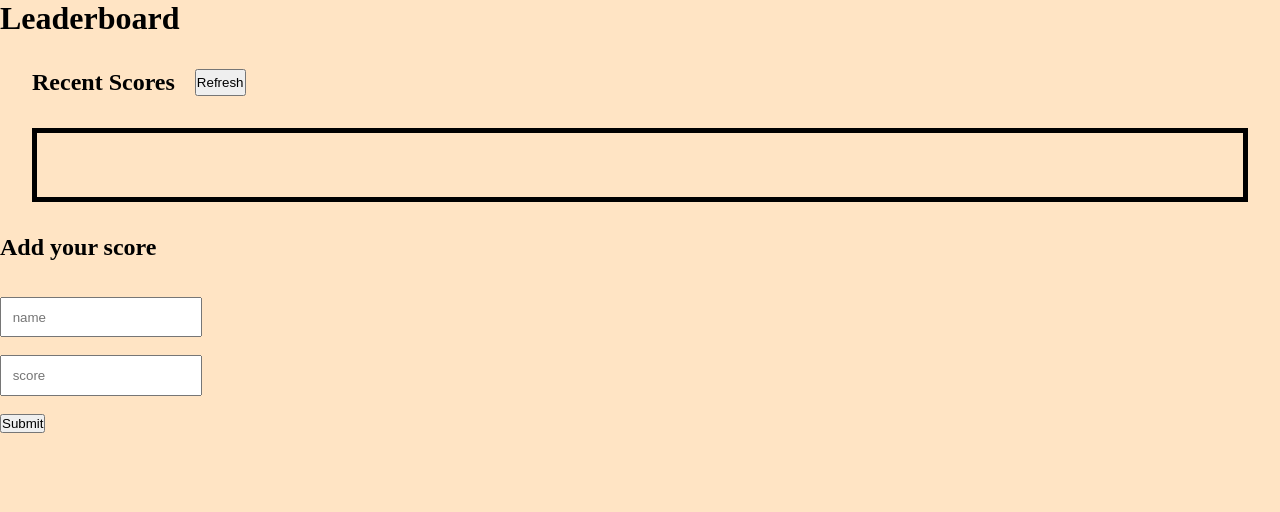
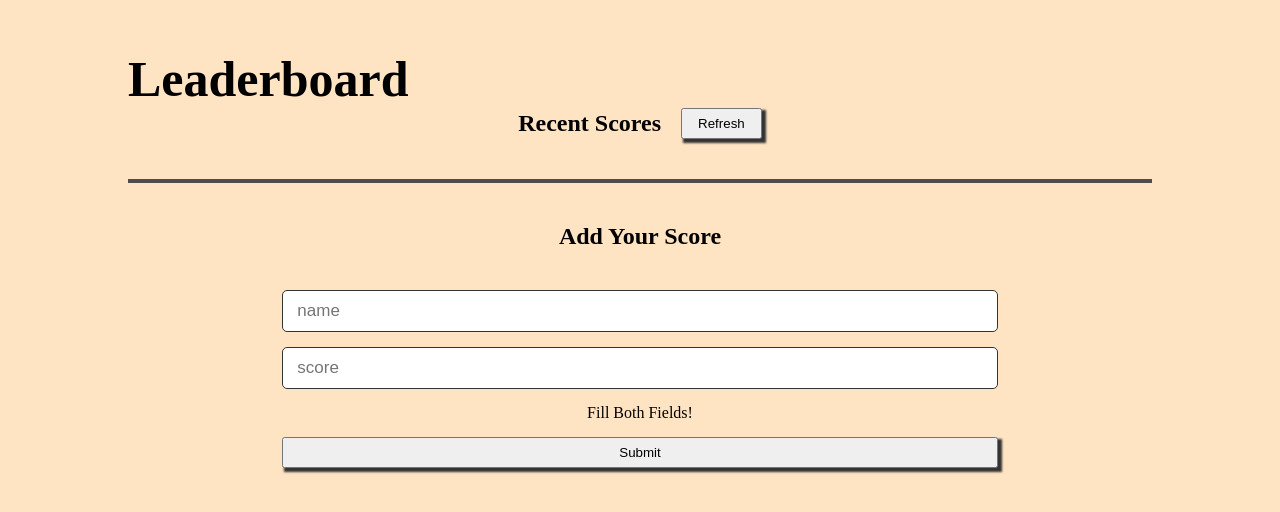
Before and after one commit to PrinceBadru/leader-board1, a website built with webpack: page src/index.html in a window 1280 px wide. Built offline with nearby package versions, Linux system fonts and the light colour scheme.

Commit message:
add final touch changes

```diff
--- a/src/index.html
+++ b/src/index.html
@@ -6,30 +6,32 @@
     <title>Wbpack Exercise</title>
 </head>
 <body>
+  <main id="lb-main">
     <h1>Leaderboard</h1>
-    <div class="board">
-        <div class="rec-scores">
-            <div class="scores1">
-                <div class="top1">
-                    <h2>Recent Scores</h2>
-                    <button class="refreshed">Refresh</button>
-                </div>
-                <div class="bottom1">
-                    <ul class="scorelist">
 
-                    </ul>
+    <div class="structure1">
+      <section class="scoressection">
+        <div class="recent-scores">
+          <h2>Recent Scores</h2>
+          <button type="submit" id="refresh">Refresh</button>
+        </div>
 
-                </div>
-            </div>
-        </div>
-        <div class="addscores1">
-            <div class="adding">
-                <h2>Add your score</h2><br><br>
-                <input class="name" type="text" placeholder="name"><br><br>
-                <input class="score" type="text" placeholder="score"><br><br>
-                <button class="add">Submit</button>
-            </div>
-        </div>
+
+          <ul id="table">
+
+          </ul>
+      </section>
+
+      <section id="form-section">
+        <h2>Add Your Score</h2>
+
+        <form id="form">
+          <input type="text" placeholder=" name" id="name">
+          <input type="number" placeholder=" score" id="score">
+          <span id="error-mesg">Fill Both Fields!</span>
+          <button type="submit" id="btn">Submit</button>
+        </form>
+      </section>
     </div>
 </body>
 </html>
--- a/src/index.js
+++ b/src/index.js
@@ -1,5 +1,23 @@
 import './style.css';
 import { added } from './module/add.js';
 
-const add = document.querySelector('.add');
-add.addEventListener('click', added);
+const refresh = document.getElementById('refresh');
+const form = document.getElementById('form');
+const gameApi = 'https://us-central1-js-capstone-backend.cloudfunctions.net/api/games/GDUN7EKtNyCRpmru02cT/scores';
+
+refresh.addEventListener('click', async () => {
+  try {
+    const data = await getScores(gameApi);
+    showScores(data.result);
+  } catch (error) {
+    console.error(error);
+  }
+});
+
+form.addEventListener('submit', (e) => {
+  e.preventDefault();
+  showError();
+  postScores(gameApi);
+});
+
+window.onload = getScores(gameApi).then((data) => showScores(data.result));
--- a/src/style.css
+++ b/src/style.css
@@ -16,29 +16,111 @@ body {
   display: block;
 }
 
-.top1 {
-  display: flex;
-  margin: 2em;
+button {
+  padding: 6px 15px;
+  box-shadow: 3px 3px 2px 1px #333;
+  transition: 300ms ease-in-out;
+  cursor: pointer;
 }
 
-.bottom1 {
-  padding: 2em;
-  margin: 2em;
-  border: 5px solid black;
+button:hover {
+  background-color: #333;
+  color: #eee;
+  transform: scale(0.98);
 }
 
-.adding {
-  display: block;
+#lb-main {
+  height: 100%;
+  width: 80%;
+  margin: 50px auto;
+  text-align: center;
+}
+
+.structure {
+  margin-top: 20px;
+}
+
+.recent-scores {
+  display: flex;
+  gap: 10px;
+  align-items: center;
+  justify-content: center;
+  margin: 0 auto;
+}
+
+#table {
+  margin: 40px 0;
+  padding: 0;
+  list-style: none;
+  border: 2px solid rgb(82, 76, 76);
+}
+
+#table li {
+  text-align: start;
+  padding: 8px 10px;
+}
+
+#table li:nth-child(even) {
+  background-color: lightgray;
+}
+
+#form-section h2 {
+  margin-bottom: 40px;
+}
+
+#form {
+  display: flex;
+  flex-direction: column;
+  gap: 15px;
+  width: 80%;
+  margin: 0 auto;
 }
 
 input {
-  padding: 0.8em;
+  padding: 7px 10px;
+  border-radius: 5px;
+  outline: none;
+  border: 1px solid #333;
+  font-size: 17px;
 }
 
-.refreshed {
-  margin-left: 1.5em;
+#error-msg {
+  color: rgb(228, 28, 28);
+  font-size: 14px;
+  font-weight: 500;
+  font-style: italic;
+  transition: all ease-in-out;
+  display: none;
 }
 
-ul {
-  list-style: none;
+#formsection button {
+  align-self: flex-end;
+  margin-top: 5px;
 }
+
+@media all and (min-width: 768px) {
+  h1 {
+    text-align: start;
+    font-size: 50px;
+  }
+
+  .structure {
+    margin-top: 60px;
+    display: grid;
+    grid-template-columns: repeat(2, 1fr);
+    gap: 20px;
+  }
+
+  #form {
+    width: 70%;
+    margin: 0 auto;
+  }
+
+  input {
+    padding: 10px;
+  }
+
+  .recent-scores {
+    gap: 20px;
+  }
+}
```
Also changed, not shown: README.md, dist/index.html, dist/main.js.
